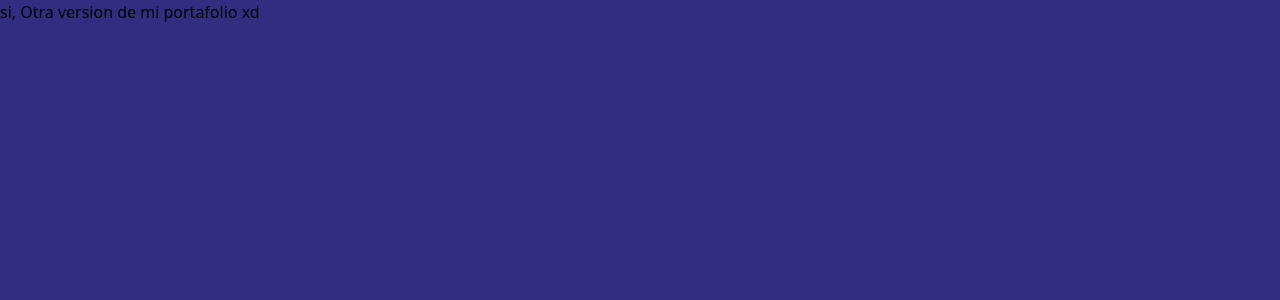
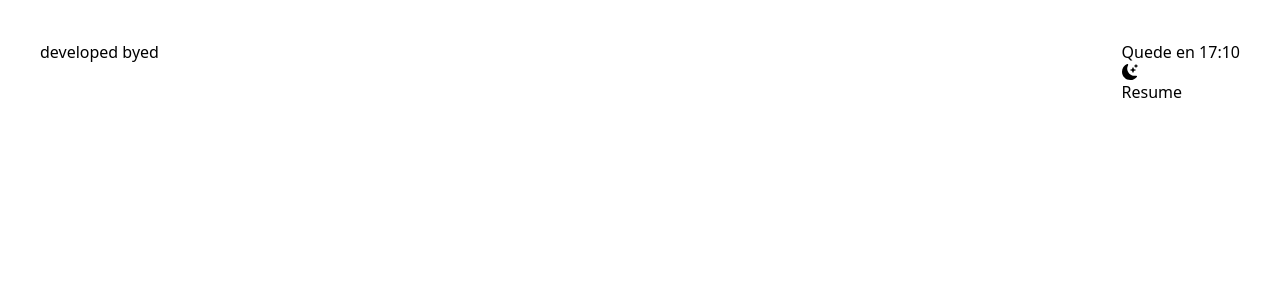
Before and after one commit to inusui/PersonalWebPage_v2, a Next.js app in the folder react-portfolio/: page / in a window 1280 px wide. Shown: the top 300 px of the page. Built offline with nearby package versions, Linux system fonts and the light colour scheme.

Commit message:
Añadiendo bg y usando react icons - 17:10

```diff
--- a/react-portfolio/pages/index.tsx
+++ b/react-portfolio/pages/index.tsx
@@ -1,5 +1,6 @@
 import Head from 'next/head'
 import { Roboto_Mono } from '@next/font/google'
+import{BsFillMoonStarsFill} from 'react-icons/bs'
 
 const inter = Roboto_Mono({ subsets: ['latin'] })
 
@@ -12,9 +13,16 @@ export default function Home() {
         <meta name="viewport" content="width=device-width, initial-scale=1" />
         <link rel="icon" href="/favicon.ico" />
       </Head>
-      <main>
-        <section className=' bg-indigo-900 min-h-screen' >
-          <h1>si, Otra version de mi portafolio xd </h1>
+      <main className='bg-blue px-10'>
+        <section className='min-h-screen' >
+          <div className='py-10 mb-12 flex justify-between'>
+            <h1>developed byed</h1>
+            <ul>
+              Quede en 17:10
+              <li> <BsFillMoonStarsFill/> </li>
+              <li><a href="$">Resume</a></li>
+            </ul>
+          </div>
         </section>
       </main>
 
```
